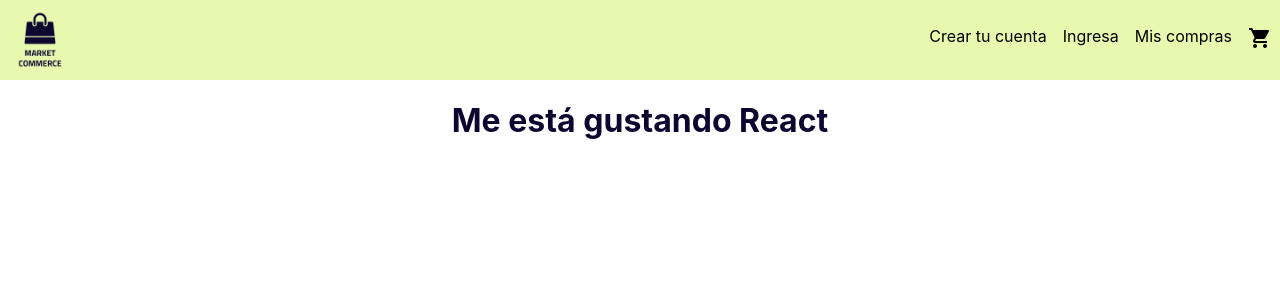
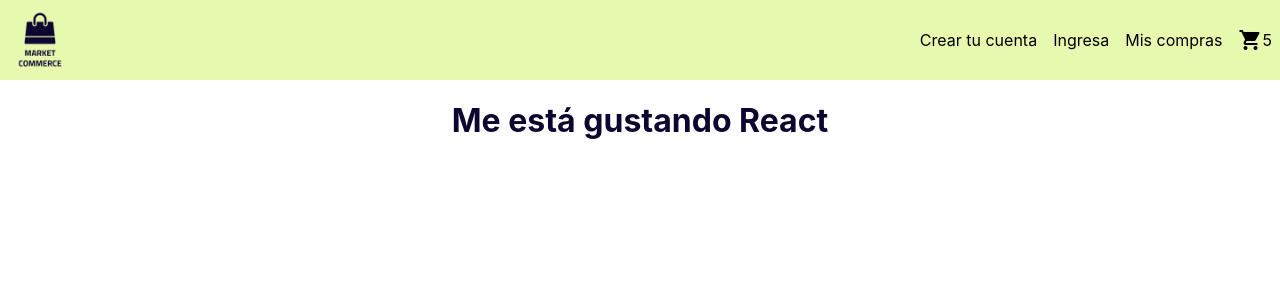
Before and after one commit to carandev/marketcommerce-gomez, a React (Create React App) app: page / in a window 1280 px wide. Shown: the top 300 px of the page. Built offline with nearby package versions, Linux system fonts and the light colour scheme.

Commit message:
Add: Number shopping

```diff
--- a/src/components/CartWidget/CartWidget.js
+++ b/src/components/CartWidget/CartWidget.js
@@ -3,10 +3,15 @@ import { Icon } from '@mui/material'
 
 export default class CardWidget extends Component {
   render() {
+    const styles = {
+      display: 'flex',
+      alignItems: 'center'
+    }
     return (
-      <>
-      <Icon>shopping_cart</Icon>
-      </>
+      <div style={styles}>
+        <Icon>shopping_cart</Icon>
+        <p>{this.props.number}</p>
+      </div>
     )
   }
 }
--- a/src/components/NavBar/NavBar.css
+++ b/src/components/NavBar/NavBar.css
@@ -12,6 +12,7 @@ a {
 
 .header nav {
   display: flex;
+  align-items: center;
   list-style: none;
 }
 
--- a/src/components/NavBar/NavBar.js
+++ b/src/components/NavBar/NavBar.js
@@ -12,7 +12,7 @@ export default class NavBar extends Component {
 						<li><a href="">Crear tu cuenta</a></li>
 						<li><a href="">Ingresa</a></li>
 						<li><a href="">Mis compras</a></li>
-						<li><a href=""><CartWidget/></a></li>
+						<li><a href=""><CartWidget number="5"/></a></li>
 				</nav>
       </header>
 			</>
```
Also changed, not shown: public/sc/icon_list.png.
